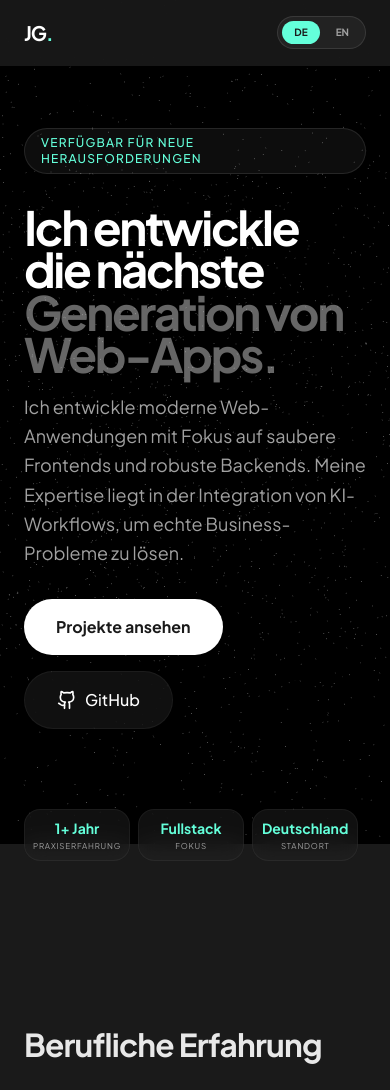
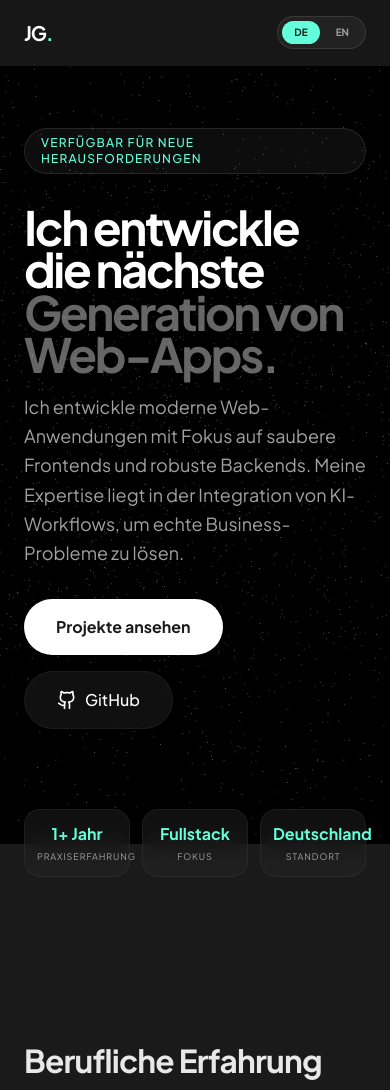
Before and after one commit to ventoXCode/portfolio, a React (Vite) app: page / in a window 390 px wide. Shown: the top 1090 px of the page. Built offline with nearby package versions, Linux system fonts and the light colour scheme.

Commit message:
Fix mobile metrics sizing

```diff
--- a/src/App.tsx
+++ b/src/App.tsx
@@ -369,17 +369,17 @@ export default function App() {
             </a>
           </motion.div>
 
-          <div className="grid grid-cols-3 gap-2 sm:gap-4 pt-12">
+          <div className="grid grid-cols-3 gap-3 sm:gap-4 pt-12">
             {t.metrics.map((m, i) => (
               <motion.div
                 key={m.label}
                 initial={{ opacity: 0, y: 20 }}
                 animate={{ opacity: 1, y: 0 }}
                 transition={{ delay: 0.4 + i * 0.1 }}
-                className="glass rounded-2xl p-2 sm:p-3 text-center"
+                className="glass rounded-2xl p-3 sm:p-3 text-center"
               >
-                <div className="text-sm sm:text-xl font-display font-bold text-highlight">{m.value}</div>
-                <div className="text-[8px] sm:text-[10px] text-secondary uppercase tracking-widest mt-0.5 truncate">{m.label}</div>
+                <div className="text-base sm:text-xl font-display font-bold text-highlight">{m.value}</div>
+                <div className="text-[9px] sm:text-[10px] text-secondary uppercase tracking-widest mt-1">{m.label}</div>
               </motion.div>
             ))}
           </div>
```
Also changed, not shown: 4 other files (tests, documents, lock files or other folders).
